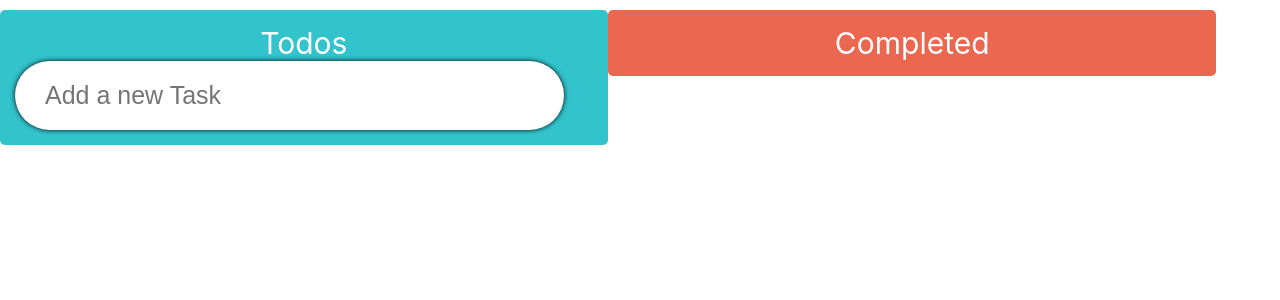
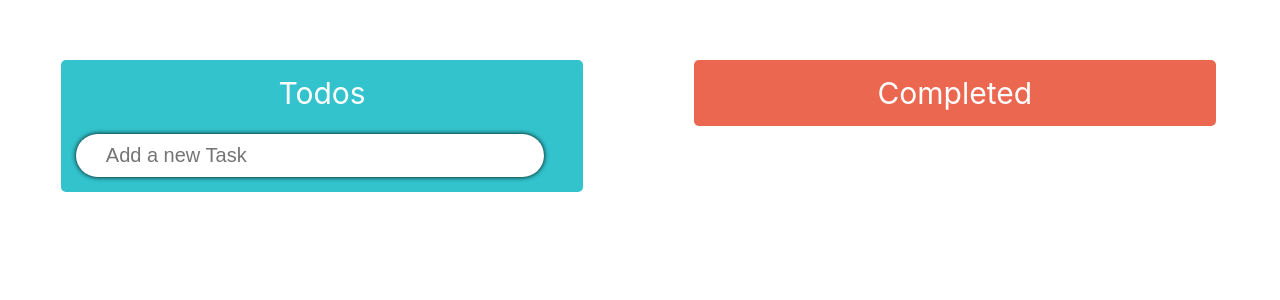
Before and after one commit to SumitB1412/react-dnd, a React (Vite) app in the folder frontend/: page / in a window 1280 px wide. Shown: the top 300 px of the page. Built offline with nearby package versions, Linux system fonts and the light colour scheme.

Commit message:
styling the app

```diff
--- a/frontend/src/components/SingleTodo.jsx
+++ b/frontend/src/components/SingleTodo.jsx
@@ -21,13 +21,13 @@ const SingleTodo = ({ index, todo, todos, setTodos }) => {
 
   return (
     <Draggable draggableId={todo.id.toString()} index={index}>
-      {(provided, snapshot) => (
+      {(provided) => (
         <form
           onSubmit={(e) => handleEdit(e, todo.id)}
           {...provided.draggableProps}
           {...provided.dragHandleProps}
           ref={provided.innerRef}
-          className={`todosSingle ${snapshot.isDragging ? "drag" : ""}`}
+          className={"todosSingle"}
         >
           <span className="todosSingleText">{todo.todo}</span>
         </form>
--- a/frontend/src/components/TodoList.jsx
+++ b/frontend/src/components/TodoList.jsx
@@ -38,13 +38,12 @@ const TodoList = ({ todos, setTodos, CompletedTodos, setCompletedTodos }) => {
         )}
       </Droppable>
       <Droppable droppableId="TodosRemove">
-        {(provided, snapshot) => (
+        {(provided) => (
           <div
             ref={provided.innerRef}
             {...provided.droppableProps}
-            className={`todos  ${
-              snapshot.isDraggingOver ? "dragcomplete" : "remove"
-            }`}
+            className={"todos"}
+            style={{backgroundColor: "rgb(235, 103, 80)"}}
           >
             <span className="todosHeading">Completed</span>
             {CompletedTodos?.map((todo, index) => (
--- a/frontend/src/components/styles.css
+++ b/frontend/src/components/styles.css
@@ -8,10 +8,11 @@
 .inputBox {
   width: 100%;
   border-radius: 50px;
-  padding: 20px 30px;
-  font-size: 25px;
+  padding: 10px 30px;
+  font-size: 20px;
   border: none;
   box-shadow:  0 0 5px black;
+  margin-top: 5%;
 }
 
 .inputBox:focus {
@@ -45,26 +46,25 @@
   border-radius: 5px;
   display: flex;
   flex-direction: column;
-  width: 47.5%;
+  width: 40.5%;
   padding: 15px;
+  margin-left: 5% ;
+  margin-top: 50px;
   background-color: rgb(50, 195, 205);
 }
 
-.dragactive {
+/* .dragactive {
   background-color: rgb(0, 221, 236);
 }
-
 .dragcomplete {
   background-color: rgb(255, 38, 0);
 }
-
 .remove {
   background-color: rgb(235, 103, 80);
-}
+} */
 
 .todosHeading {
   font-size: 30px;
-  /* text-align: center; */
   color: white;
 }
 
```
